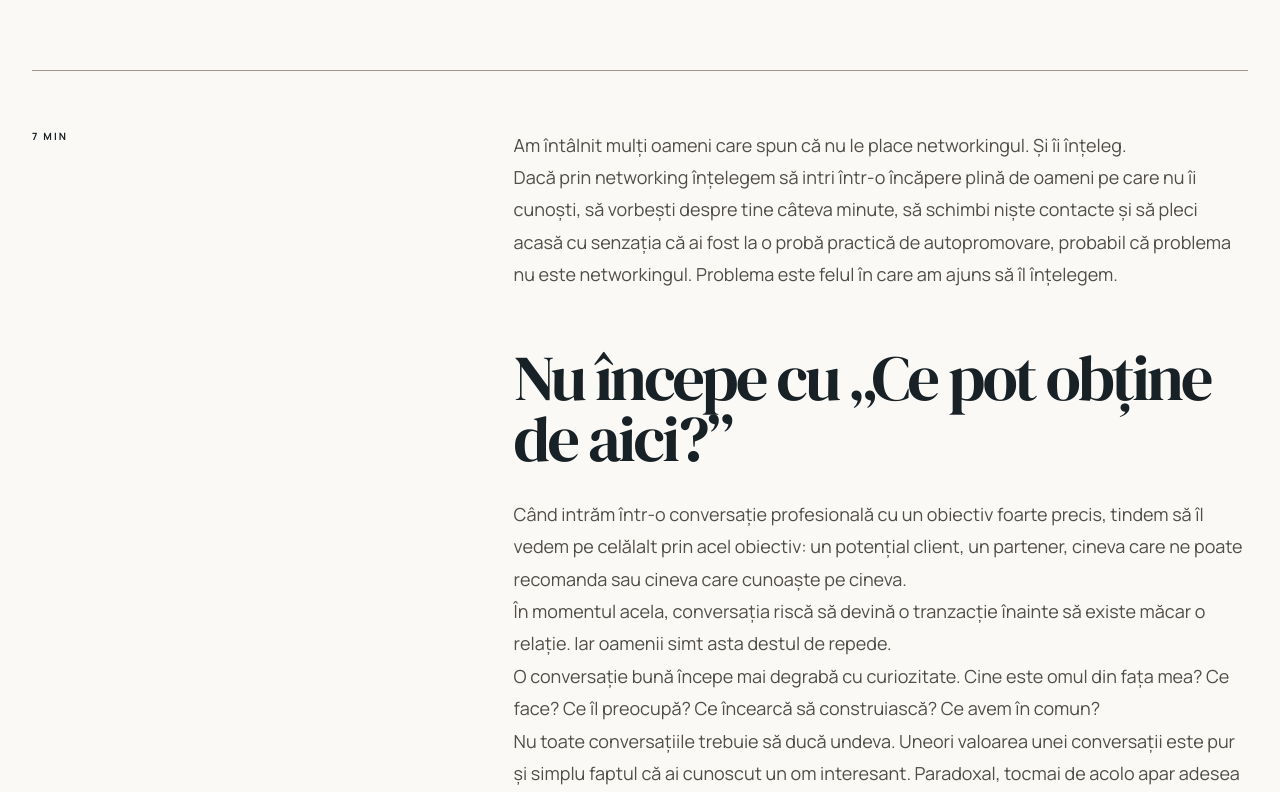
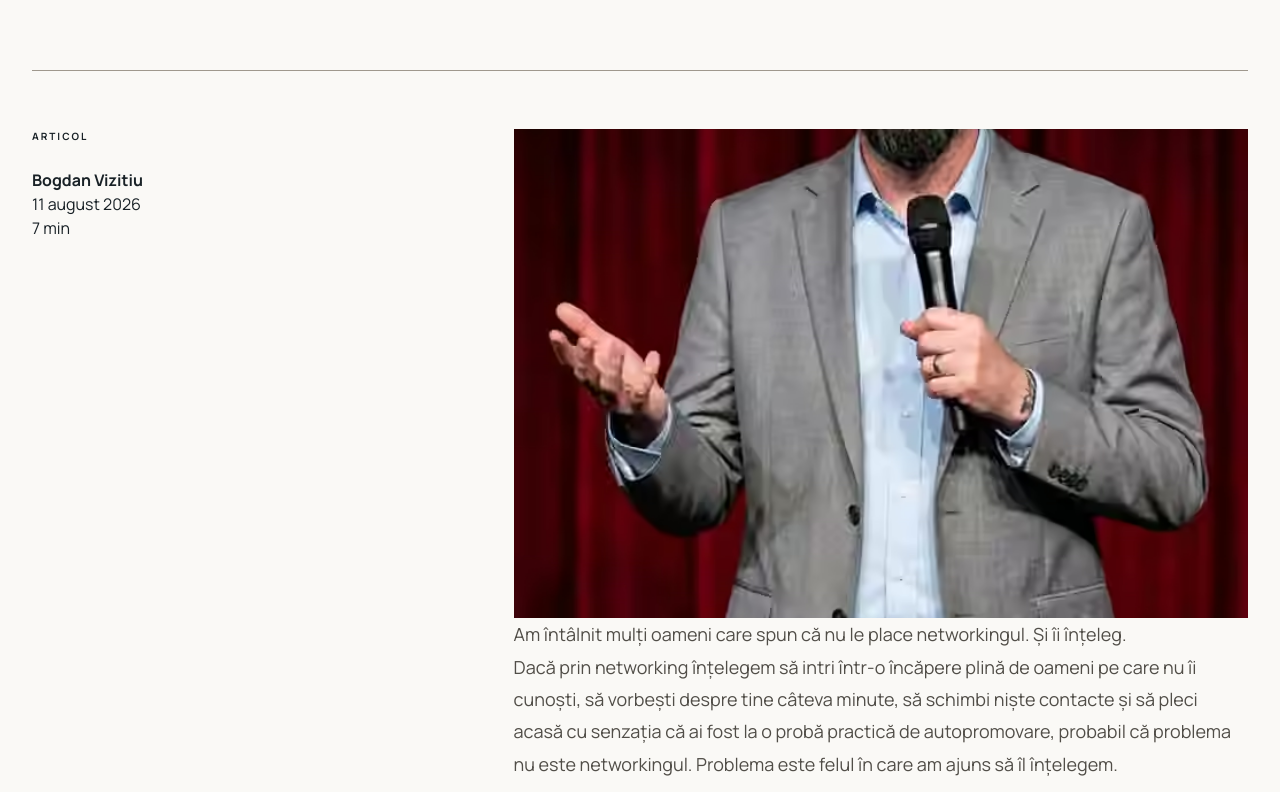
Before and after one commit to ivanovroxana1988-arch/bogdanvizitiu, a Next.js app: page /insights/networkingul-nu-incepe-cu-schimbul-de-contacte in a window 1280 px wide. Shown: the part 628-1420 px from the top of the page. Built offline with nearby package versions, Linux system fonts and the light colour scheme.

Commit message:
Add resource SEO metadata and related reading

```diff
--- a/app/insights/[slug]/page.tsx
+++ b/app/insights/[slug]/page.tsx
@@ -1,29 +1,75 @@
+import type {Metadata} from 'next'
 import {notFound} from 'next/navigation'
-import {getInsights,insightSlugs} from '@/lib/data'
+import {getPublishedInsights,publishedInsightSlugs} from '@/lib/data'
 import {PageHero,Eyebrow,ArrowLink} from '@/components/ui'
+import {EditorialImage} from '@/components/portrait'
 import {getCopy,getLocale} from '@/lib/i18n'
 
+const insightImages:Record<string,'speaking'|'coaching'|'workshop'|'candid'>={
+  'networkingul-nu-incepe-cu-schimbul-de-contacte':'speaking',
+  'de-la-unde-sunt-la-ce-fac-mai-departe-modelul-lives':'coaching',
+  'nu-invatam-doar-cu-mintea':'workshop',
+  'cat-din-viata-traim-pe-pilot-automat':'candid',
+}
+
 export function generateStaticParams(){
-  return insightSlugs.map(slug=>({slug}))
+  return publishedInsightSlugs.map(slug=>({slug}))
+}
+
+export function generateMetadata({params,searchParams}:{params:{slug:string};searchParams?:{lang?:string}}):Metadata{
+  const locale=getLocale(searchParams?.lang)
+  const insight=getPublishedInsights(locale).find(item=>item.slug===params.slug)
+  if(!insight)return {}
+
+  const path=`/insights/${insight.slug}`
+  const canonical=`https://bogdanvizitiu.com${path}${locale==='en'?'?lang=en':''}`
+
+  return {
+    title:`${insight.title} | Bogdan Vizitiu`,
+    description:insight.excerpt,
+    authors:[{name:'Bogdan Vizitiu'}],
+    alternates:{
+      canonical,
+      languages:{
+        'ro-RO':`https://bogdanvizitiu.com${path}`,
+        'en':`https://bogdanvizitiu.com${path}?lang=en`,
+      },
+    },
+    openGraph:{
+      type:'article',
+      title:insight.title,
+      description:insight.excerpt,
+      url:canonical,
+      siteName:'Bogdan Vizitiu',
+      publishedTime:insight.publishedAt,
+      authors:['Bogdan Vizitiu'],
+      locale:locale==='ro'?'ro_RO':'en_GB',
+    },
+  }
 }
 
 export default function Insight({params,searchParams}:{params:{slug:string};searchParams?:{lang?:string}}){
   const locale=getLocale(searchParams?.lang)
   const copy=getCopy(locale).insights
-  const insight=getInsights(locale).find(item=>item.slug===params.slug)
+  const insights=getPublishedInsights(locale)
+  const insight=insights.find(item=>item.slug===params.slug)
   if(!insight)notFound()
 
-  const isPublished=insight.status==='published' && insight.sections.length>0
+  const related=insights.filter(item=>item.slug!==insight.slug).slice(0,2)
+  const date=new Intl.DateTimeFormat(locale==='ro'?'ro-RO':'en-GB',{
+    day:'numeric',month:'long',year:'numeric'
+  }).format(new Date(`${insight.publishedAt}T12:00:00Z`))
 
   return <>
     <PageHero eyebrow={insight.category} title={insight.title} intro={insight.subtitle || insight.excerpt}/>
     <section className="shell content-grid">
-      <div>
-        <Eyebrow>{isPublished ? insight.readTime : copy.fieldNote}</Eyebrow>
-        {!isPublished && <p className="placeholder-warning">{copy.draftLabel}</p>}
-      </div>
+      <aside>
+        <Eyebrow>{locale==='ro'?'Articol':'Article'}</Eyebrow>
+        <p><strong>Bogdan Vizitiu</strong><br/>{date}<br/>{insight.readTime}</p>
+      </aside>
       <article className="prose">
-        {isPublished ? <>
+        <EditorialImage asset={insightImages[insight.slug]||'candid'} kind="event"/>
+
         {insight.intro.map(paragraph=><p key={paragraph}>{paragraph}</p>)}
 
         {insight.sections.map(section=><section key={section.heading}>
@@ -45,11 +91,11 @@ export default function Insight({params,searchParams}:{params:{slug:string};sear
             {insight.sources.map(source=><li key={source.url}><a href={source.url} target="_blank" rel="noreferrer">{source.label}</a></li>)}
           </ul>
         </section>}
-        </> : <>
-          {copy.articleParagraphs.map(paragraph=><p key={paragraph}>{paragraph}</p>)}
-          <h2>{copy.questionTitle}</h2>
-          <p>{copy.questionText}</p>
-        </>}
+
+        <section>
+          <h2>{locale==='ro'?'Mai departe':'Continue reading'}</h2>
+          {related.map(item=><p key={item.slug}><ArrowLink href={`/insights/${item.slug}`}>{item.title}</ArrowLink></p>)}
+        </section>
 
         <ArrowLink href="/insights">{copy.back}</ArrowLink>
       </article>
```
Lines whose indentation alone changed are shown as unchanged.
